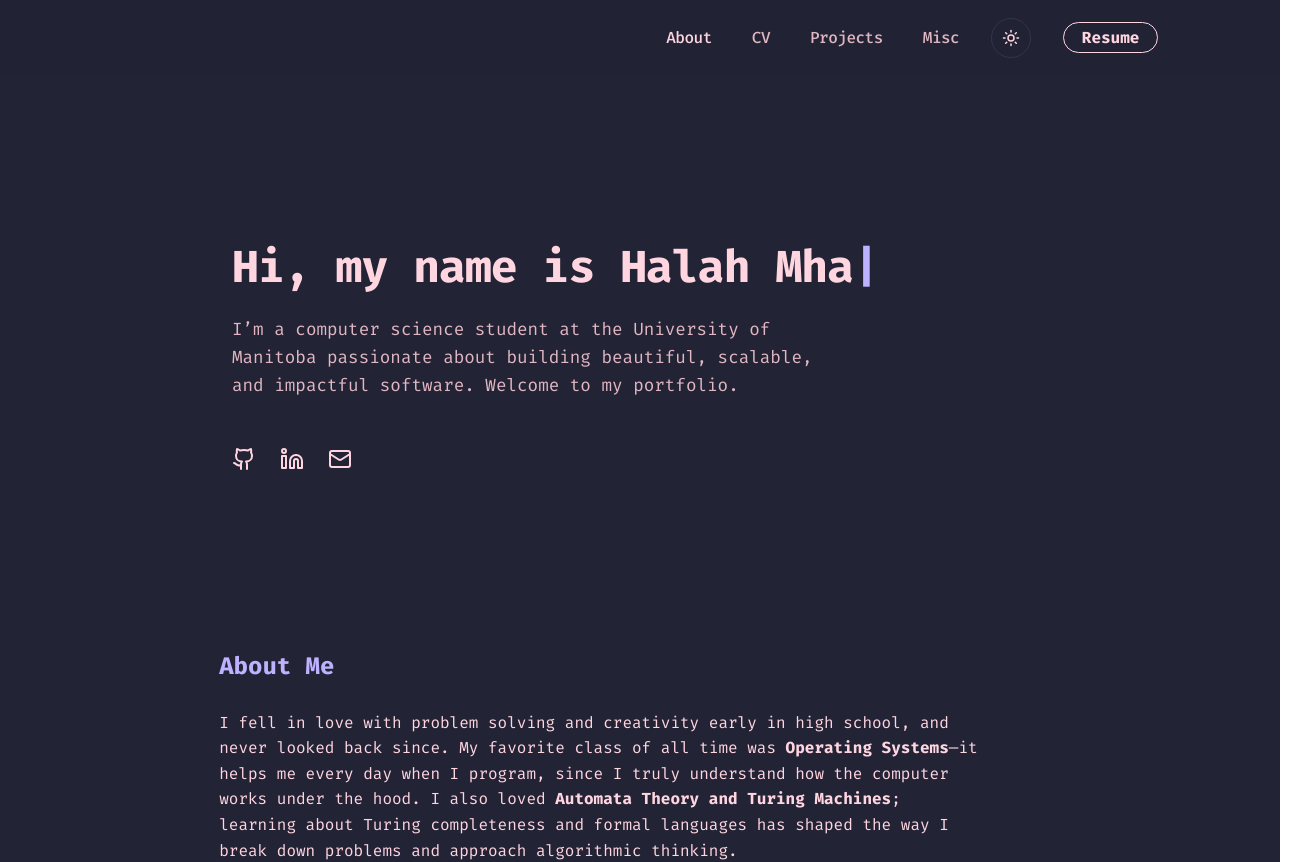
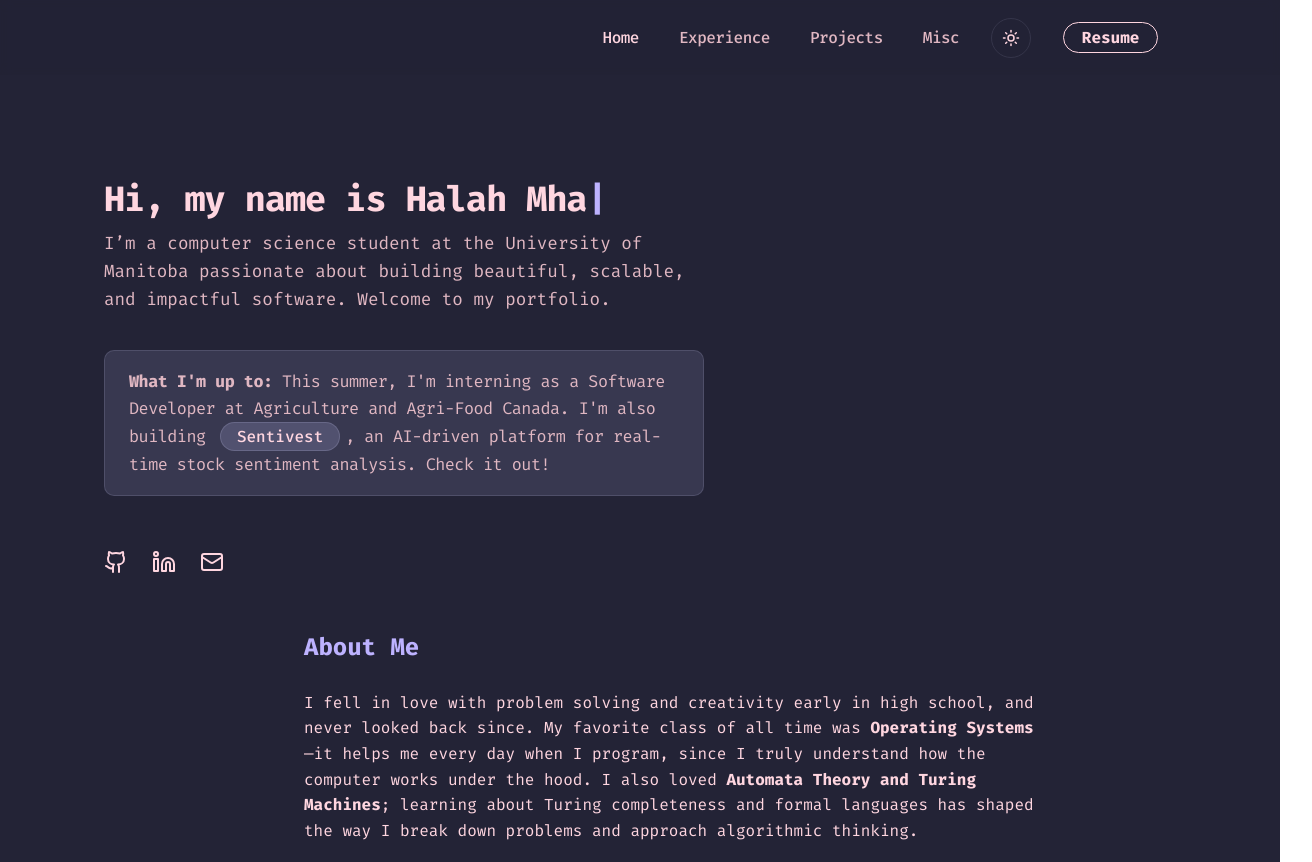
Before and after one commit to hal4h/personal-site, a React (Vite) app: page / in a window 1280 px wide. Shown: the top 862 px of the page, 1312 px wide, since content can reach past the window. Built offline with nearby package versions, Linux system fonts and the light colour scheme.

Commit message:
Added more experiences, fixed formatting

```diff
--- a/src/App.tsx
+++ b/src/App.tsx
@@ -1,13 +1,109 @@
-import { useState } from 'react';
 import { BrowserRouter as Router, Routes, Route } from 'react-router-dom';
 import { ThemeProvider } from './context/ThemeContext';
 import Navbar from './components/Navbar';
 import LoadingScreen from './components/LoadingScreen';
 import About from './pages/About';
-import CV from './pages/CV';
+import Experience from './pages/CV';
 import Projects from './pages/Projects';
 import Misc from './pages/Misc';
 import './App.css';
+
+// Minimal HomeHero component
+import { Github, Linkedin, Mail, Download } from 'lucide-react';
+import { useCallback, useEffect, useState } from 'react';
+import { useNavigate } from 'react-router-dom';
+
+const HERO_TEXT = "Hi, my name is Halah Mhanni.";
+
+function HomeHero() {
+  const navigate = useNavigate();
+  const [displayed, setDisplayed] = useState("");
+  const [showCursor, setShowCursor] = useState(true);
+  const handleDownload = useCallback(() => {
+    window.open('/halah_resume.pdf', '_blank');
+  }, []);
+
+  useEffect(() => {
+    let i = 0;
+    const type = () => {
+      if (i <= HERO_TEXT.length) {
+        setDisplayed(HERO_TEXT.slice(0, i));
+        i++;
+        setTimeout(type, 60);
+      }
+    };
+    type();
+    const cursorInterval = setInterval(() => setShowCursor((c) => !c), 500);
+    return () => clearInterval(cursorInterval);
+  }, []);
+
+  return (
+    <div className="page hero-page" style={{ minHeight: '100vh', width: '100vw', display: 'flex', flexDirection: 'column', alignItems: 'flex-start', padding: 0 }}>
+      <header style={{ width: '100%', maxWidth: 1200, margin: '0 auto', padding: '2.5rem 2rem 0 2rem', display: 'flex', flexDirection: 'column', alignItems: 'flex-start' }}>
+        <h1 style={{ fontFamily: 'Fira Mono, monospace', fontSize: '2.2rem', fontWeight: 700, color: 'var(--primary-color)', marginBottom: '0.7rem', letterSpacing: '-1px', whiteSpace: 'pre' }}>
+          {displayed}
+          <span style={{ opacity: showCursor ? 1 : 0, transition: 'opacity 0.2s', color: 'var(--accent-color)' }}>|</span>
+        </h1>
+        <p style={{ fontFamily: 'Fira Mono, monospace', fontSize: '1.1rem', color: 'var(--text-muted)', marginBottom: '2.2rem', maxWidth: 600 }}>
+          I’m a computer science student at the University of Manitoba passionate about building beautiful, scalable, and impactful software. Welcome to my portfolio.
+        </p>
+        <div style={{ marginBottom: '2.2rem', maxWidth: 600 }}>
+          <div style={{
+            background: 'rgba(200, 200, 255, 0.13)', // subtle pastel blue overlay
+            borderRadius: '10px',
+            padding: '1.1rem 1.5rem',
+            boxShadow: 'none',
+            color: 'var(--text-muted)',
+            fontFamily: 'Fira Mono, monospace',
+            fontSize: '1.05rem',
+            marginBottom: '0.7rem',
+            fontWeight: 400,
+            letterSpacing: '-0.5px',
+            border: '1px solid rgba(180,180,220,0.18)',
+            transition: 'background 0.2s',
+          }}>
+            <b>What I'm up to:</b> This summer, I'm interning as a Software Developer at Agriculture and Agri-Food Canada. I'm also building <button
+              onClick={() => { navigate('/projects#signallens'); }}
+              style={{
+                background: 'rgba(200, 200, 255, 0.18)',
+                color: 'var(--primary-color)',
+                border: '1px solid rgba(180,180,220,0.22)',
+                borderRadius: '999px',
+                padding: '0.25rem 1rem',
+                fontFamily: 'Fira Mono, monospace',
+                fontWeight: 500,
+                fontSize: '1rem',
+                cursor: 'pointer',
+                margin: '0 0.3rem',
+                textDecoration: 'none',
+                transition: 'background 0.2s',
+              }}
+            >Sentivest</button>, an AI-driven platform for real-time stock sentiment analysis. Check it out!
+          </div>
+        </div>
+        <div style={{ display: 'flex', gap: '1.5rem', alignItems: 'center', marginBottom: '2rem' }}>
+          <a href="https://github.com/hal4h" target="_blank" rel="noopener noreferrer" aria-label="GitHub" style={{ color: 'var(--primary-color)', fontSize: 28 }}><Github /></a>
+          <a href="https://linkedin.com/halah-mhanni" target="_blank" rel="noopener noreferrer" aria-label="LinkedIn" style={{ color: 'var(--primary-color)', fontSize: 28 }}><Linkedin /></a>
+          <a href="mailto:halahmhanni4@icloud.com" aria-label="Email" style={{ color: 'var(--primary-color)', fontSize: 28 }}><Mail /></a>
+        </div>
+      </header>
+      <main style={{ width: '100%', maxWidth: 800, margin: '0 auto', padding: '0 2rem' }}>
+        <section className="about-details" style={{ marginTop: '0.5rem' }}>
+          <h2 style={{ fontFamily: 'Fira Mono, monospace', fontWeight: 600, fontSize: '1.5rem', color: 'var(--accent-color)', marginBottom: '1.5rem' }}>About Me</h2>
+          <p style={{ marginBottom: '1.2rem' }}>
+            I fell in love with problem solving and creativity early in high school, and never looked back since. My favorite class of all time was <b>Operating Systems</b>—it helps me every day when I program, since I truly understand how the computer works under the hood. I also loved <b>Automata Theory and Turing Machines</b>; learning about Turing completeness and formal languages has shaped the way I break down problems and approach algorithmic thinking.
+          </p>
+          <p style={{ marginBottom: '1.2rem' }}>
+            Currently exploring the intersection of software engineering, artificial intelligence, and user experience design. I believe in writing clean, efficient code and creating intuitive user interfaces that solve real-world problems. Every project is an opportunity to learn something new and push my boundaries further.
+          </p>
+          <p style={{ marginBottom: '1.2rem' }}>
+            I’ve also been increasingly interested in the intersection of technology and finance—how software, data, and AI are transforming the financial world, from fintech startups to algorithmic trading and beyond.
+          </p>
+        </section>
+      </main>
+    </div>
+  );
+}
 
 function App() {
   const [isLoading, setIsLoading] = useState(true);
@@ -31,8 +127,8 @@ function App() {
           <Navbar />
           <main className="main-content">
             <Routes>
-              <Route path="/" element={<About />} />
-              <Route path="/cv" element={<CV />} />
+              <Route path="/" element={<HomeHero />} />
+              <Route path="/experience" element={<Experience />} />
               <Route path="/projects" element={<Projects />} />
               <Route path="/misc" element={<Misc />} />
             </Routes>
--- a/src/components/Navbar.tsx
+++ b/src/components/Navbar.tsx
@@ -5,8 +5,8 @@ const Navbar = () => {
   const location = useLocation();
 
   const navItems = [
-    { path: '/', label: 'About' },
-    { path: '/cv', label: 'CV' },
+    { path: '/', label: 'Home' },
+    { path: '/experience', label: 'Experience' },
     { path: '/projects', label: 'Projects' },
     { path: '/misc', label: 'Misc' }
   ];
@@ -66,8 +66,9 @@ const Navbar = () => {
             <ThemeToggle />
           </li>
           <li>
-            <Link
-              to="/cv"
+            <a
+              href="/halah_resume.pdf"
+              download
               style={{
                 border: '1.5px solid var(--primary-color)',
                 color: 'var(--primary-color)',
@@ -84,7 +85,7 @@ const Navbar = () => {
               }}
             >
               Resume
-            </Link>
+            </a>
           </li>
         </ul>
       </div>
--- a/src/pages/CV.tsx
+++ b/src/pages/CV.tsx
@@ -1,14 +1,14 @@
 import { Download, Calendar, ExternalLink, Phone, Mail, Linkedin, Github } from 'lucide-react';
 
-const CV = () => {
+const Experience = () => {
   return (
     <div className="page">
-      <h1 className="page-title">CV</h1>
+      <h1 className="page-title">Experience</h1>
 
       <div className="content-section">
         <div style={{ display: 'flex', justifyContent: 'space-between', alignItems: 'center', marginBottom: '2rem' }}>
           <h2>Resume</h2>
-          <a href="/resume.pdf" download className="btn">
+          <a href="/halah_resume.pdf" download className="btn">
             <Download size={16} style={{ marginRight: '0.5rem' }} />
             Download PDF
           </a>
@@ -16,21 +16,25 @@ const CV = () => {
 
         <div style={{ display: 'grid', gap: '2rem' }}>
           {/* Contact Information */}
-          <div>
-            <h3>Contact Information</h3>
-            <div className="project-card" style={{ margin: 0 }}>
-              <div style={{ display: 'grid', gridTemplateColumns: 'repeat(auto-fit, minmax(200px, 1fr))', gap: '1rem' }}>
-                <div style={{ display: 'flex', alignItems: 'center', gap: '0.5rem' }}>
-                </div>
-                <div style={{ display: 'flex', alignItems: 'center', gap: '0.5rem' }}>
+          <div style={{ display: 'flex', flexDirection: 'column', alignItems: 'center', width: '100%' }}>
+            <h3 style={{ textAlign: 'center', marginBottom: '1.2rem' }}>Contact Information</h3>
+            <div className="project-card" style={{ margin: 0, display: 'flex', justifyContent: 'center', width: '100%' }}>
+              <div style={{
+                display: 'grid',
+                gridTemplateColumns: 'repeat(auto-fit, minmax(220px, 1fr))',
+                gap: '1.2rem',
+                justifyItems: 'center',
+                width: '100%'
+              }}>
+                <div style={{ display: 'flex', alignItems: 'center', gap: '0.5rem', justifyContent: 'center' }}>
                   <Mail size={16} color="var(--primary-color)" />
                   <span>halahmhanni4@icloud.com</span>
                 </div>
-                <div style={{ display: 'flex', alignItems: 'center', gap: '0.5rem' }}>
+                <div style={{ display: 'flex', alignItems: 'center', gap: '0.5rem', justifyContent: 'center' }}>
                   <Linkedin size={16} color="var(--primary-color)" />
                   <span>linkedin.com/halah-mhanni</span>
                 </div>
-                <div style={{ display: 'flex', alignItems: 'center', gap: '0.5rem' }}>
+                <div style={{ display: 'flex', alignItems: 'center', gap: '0.5rem', justifyContent: 'center' }}>
                   <Github size={16} color="var(--primary-color)" />
                   <span>github.com/hal4h</span>
                 </div>
@@ -65,9 +69,9 @@ const CV = () => {
             </div>
           </div>
 
-          {/* Experience */}
+          {/* Professional Experience */}
           <div>
-            <h3>Experience</h3>
+            <h3>Professional Experience</h3>
 
             <div className="project-card" style={{ margin: 0, marginBottom: '1rem' }}>
               <div style={{ display: 'flex', justifyContent: 'space-between', alignItems: 'flex-start', marginBottom: '0.5rem' }}>
@@ -266,4 +270,4 @@ const CV = () => {
   );
 };
 
-export default CV;
+export default Experience;
--- a/src/pages/Projects.tsx
+++ b/src/pages/Projects.tsx
@@ -5,12 +5,22 @@ const Projects = () => {
   const [selectedCategory, setSelectedCategory] = useState("All");
 
   const projects = [
+    // In Progress Project
+    {
+      title: "Sentivest- NewsTrader AI engine",
+      description: "AI-driven platform analyzing real-time stock sentiment using FinBERT, GPT-4, and social/news data. Provides correlation to price movements and behavioral trend alerts.",
+      technologies: ["Python", "AI/ML", "FinBERT", "GPT-4", "Financial Analysis", "Real-time Data"],
+      github: "https://github.com/hal4h/Sentivest",
+      live: null,
+      category: "In Progress",
+      icon: <Brain size={24} />
+    },
     // Full Stack Projects
     {
       title: "Pomoverse: Your Study Companion",
       description: "Developed a full-stack productivity app with real-time database sync, task management, dynamic theming, and Spotify integration, reaching over 650+ unique users. Won DevHacks Fan's Choice Award and Best UI Award among 100+ projects for innovative UX, responsive design, and user engagement features.",
       technologies: ["React", "Supabase", "PostgreSQL", "Vite", "Real-time Sync", "Spotify API"],
-      github: "https://github.com/yourusername/pomoverse",
+      github: "https://github.com/hal4h/pomodoro-site",
       live: "https://pomoverse.com",
       category: "Full Stack",
       icon: <Globe size={24} />
@@ -19,8 +29,7 @@ const Projects = () => {
       title: "Week at A Glance",
       description: "Android application developed with Java and Android Studio. Collaborated with a team using Agile methodologies, implementing 12 features with CI/CD pipelines, feature branches, and peer reviews.",
       technologies: ["Java", "Android Studio", "Zoom API", "GitLab", "Agile", "CI/CD"],
-      github: "https://github.com/yourusername/week-at-a-glance",
-      live: null,
+
       category: "Full Stack",
       icon: <Smartphone size={24} />
     },
@@ -28,8 +37,7 @@ const Projects = () => {
       title: "Discord'nt",
       description: "Real-time chat application with REST API for seamless client-server communication and distributed system simulation. Implemented efficient HTTP requests and robust backend architecture.",
       technologies: ["JavaScript", "HTML", "REST API", "JSON", "XMLHttpRequest"],
-      github: "https://github.com/yourusername/discord-nt",
-      live: "https://discord-nt-demo.com",
+
       category: "Full Stack",
       icon: <Globe size={24} />
     },
@@ -39,8 +47,7 @@ const Projects = () => {
       title: "5-Stage Pipeline Simulator",
       description: "LC3 assembly language pipeline simulator in C. Implements a 5-stage pipeline (Fetch, Decode, Execute, Memory, Writeback) for educational purposes.",
       technologies: ["C", "Assembly", "LC3", "Computer Architecture"],
-      github: "https://github.com/yourusername/pipeline-simulator",
-      live: null,
+
       category: "Low Level",
       icon: <Cpu size={24} />
     },
@@ -48,8 +55,7 @@ const Projects = () => {
       title: "L2, L1 Cache Simulator & Analyzer",
       description: "Comprehensive cache simulator in C that analyzes L1 and L2 cache performance. Implements different cache policies and provides detailed performance metrics.",
       technologies: ["C", "Cache Architecture", "Performance Analysis", "Memory Management"],
-      github: "https://github.com/yourusername/cache-simulator",
-      live: null,
+
       category: "Low Level",
       icon: <Cpu size={24} />
     },
@@ -57,8 +63,7 @@ const Projects = () => {
       title: "DMA Device Driver",
       description: "Direct Memory Access device driver in C for hard drive read/write operations. Implements efficient data transfer mechanisms and interrupt handling.",
       technologies: ["C", "Device Drivers", "DMA", "Hardware Interface", "Interrupts"],
-      github: "https://github.com/yourusername/dma-driver",
-      live: null,
+
       category: "Low Level",
       icon: <Cpu size={24} />
     },
@@ -66,8 +71,7 @@ const Projects = () => {
       title: "Round Robin Scheduler",
       description: "CPU scheduler implementation in C with configurable time quantum. Analyzes performance metrics and optimal time slice determination.",
       technologies: ["C", "Operating Systems", "Scheduling Algorithms", "Performance Analysis"],
-      github: "https://github.com/yourusername/round-robin-scheduler",
-      live: null,
+
       category: "Low Level",
       icon: <Cpu size={24} />
     },
@@ -75,8 +79,7 @@ const Projects = () => {
       title: "5-Level File Management System (ATFS)",
       description: "Advanced file system implementation in C with 5-level directory structure. Implements file operations, directory management, and data persistence.",
       technologies: ["C", "File Systems", "Data Structures", "Storage Management"],
-      github: "https://github.com/yourusername/atfs",
-      live: null,
+
       category: "Low Level",
       icon: <Database size={24} />
     },
@@ -84,8 +87,7 @@ const Projects = () => {
       title: "Multi-threaded Prime Factorization",
       description: "Performance analysis of multi-threaded prime factorization in C. Evaluates optimal thread count, ordering effects, and locking mechanisms.",
       technologies: ["C", "Multi-threading", "Performance Analysis", "Algorithms"],
-      github: "https://github.com/yourusername/prime-factorization",
-      live: null,
+
       category: "Low Level",
       icon: <Cpu size={24} />
     },
@@ -95,8 +97,7 @@ const Projects = () => {
       title: "Blockchain Peer and Miner",
       description: "Multi-threaded blockchain miner implementing Proof of Work algorithm. Optimized hashing operations using SHA-256 with high-throughput performance across CPU cores.",
       technologies: ["Python", "Blockchain", "SHA-256", "Multi-threading", "Cryptography"],
-      github: "https://github.com/yourusername/blockchain-miner",
-      live: null,
+
       category: "Backend",
       icon: <Code size={24} />
     },
@@ -106,7 +107,7 @@ const Projects = () => {
       title: "NBA Data CLI Application",
       description: "Command-line interface application for NBA data analysis with 30+ complex SQL queries. Provides comprehensive basketball statistics and analytics.",
       technologies: ["Java", "SQL", "CLI", "Data Analysis", "Database Design"],
-      github: "https://github.com/yourusername/nba-cli",
+      github: "https://github.com/hal4h/3380-project",
       live: null,
       category: "Database",
       icon: <Database size={24} />
@@ -122,16 +123,7 @@ const Projects = () => {
       icon: <Brain size={24} />
     },
 
-    // In Progress Project
-    {
-      title: "SignalLens",
-      description: "AI-driven platform analyzing real-time stock sentiment using FinBERT, GPT-4, and social/news data. Provides correlation to price movements and behavioral trend alerts.",
-      technologies: ["Python", "AI/ML", "FinBERT", "GPT-4", "Financial Analysis", "Real-time Data"],
-      github: "https://github.com/yourusername/signallens",
-      live: null,
-      category: "In Progress",
-      icon: <Brain size={24} />
-    }
+
   ];
 
   const categories = ["All", "Full Stack", "Low Level", "Backend", "Database", "Research", "In Progress"];
@@ -214,27 +206,17 @@ const Projects = () => {
                   </span>
                 ))}
               </div>
-              <div style={{ display: 'flex', gap: '1rem' }}>
-                <a
-                  href={project.github}
-                  target="_blank"
-                  rel="noopener noreferrer"
-                  aria-label="GitHub"
-                  style={{ color: 'var(--primary-color)', fontSize: 20, textDecoration: 'underline', fontFamily: 'Fira Mono, monospace' }}
-                >
-                  <Github size={18} style={{ marginRight: '0.3rem' }} />Code
-                </a>
-                {project.live && (
-                  <a
-                    href={project.live}
-                    target="_blank"
-                    rel="noopener noreferrer"
-                    aria-label="Live Demo"
-                    style={{ color: 'var(--accent-color)', fontSize: 20, textDecoration: 'underline', fontFamily: 'Fira Mono, monospace' }}
-                  >
-                    <ExternalLink size={18} style={{ marginRight: '0.3rem' }} />Live
+              <div style={{ display: 'flex', gap: '1.2rem', alignItems: 'center', marginTop: '0.5rem' }}>
+                {project.github ? (
+                  <a href={project.github} target="_blank" rel="noopener noreferrer" aria-label="GitHub" style={{ color: 'var(--primary-color)', fontSize: 22 }}>
+                    <Github />
                   </a>
-                )}
+                ) : null}
+                {project.live ? (
+                  <a href={project.live} target="_blank" rel="noopener noreferrer" aria-label="Live Demo" style={{ color: 'var(--primary-color)', fontSize: 22 }}>
+                    <ExternalLink />
+                  </a>
+                ) : null}
               </div>
             </div>
           ))}
```
Also changed, not shown: 1 other file (tests, documents, lock files or other folders).
